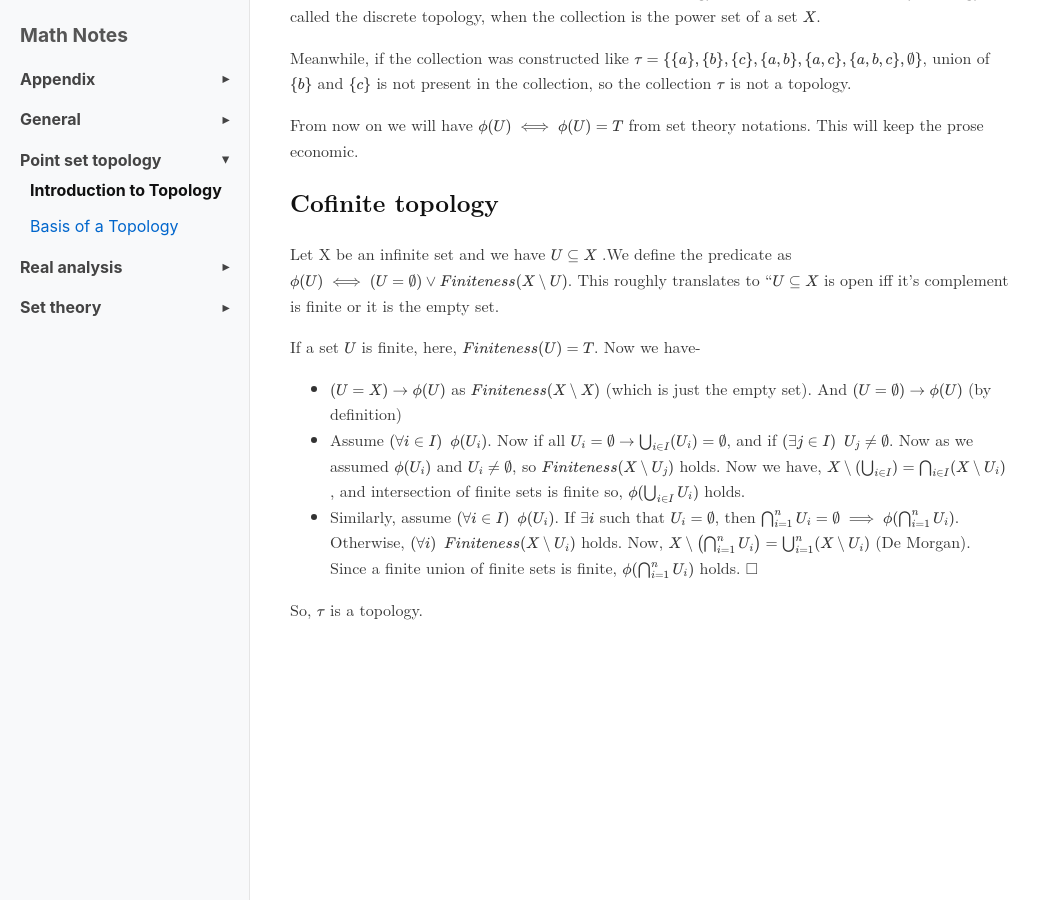
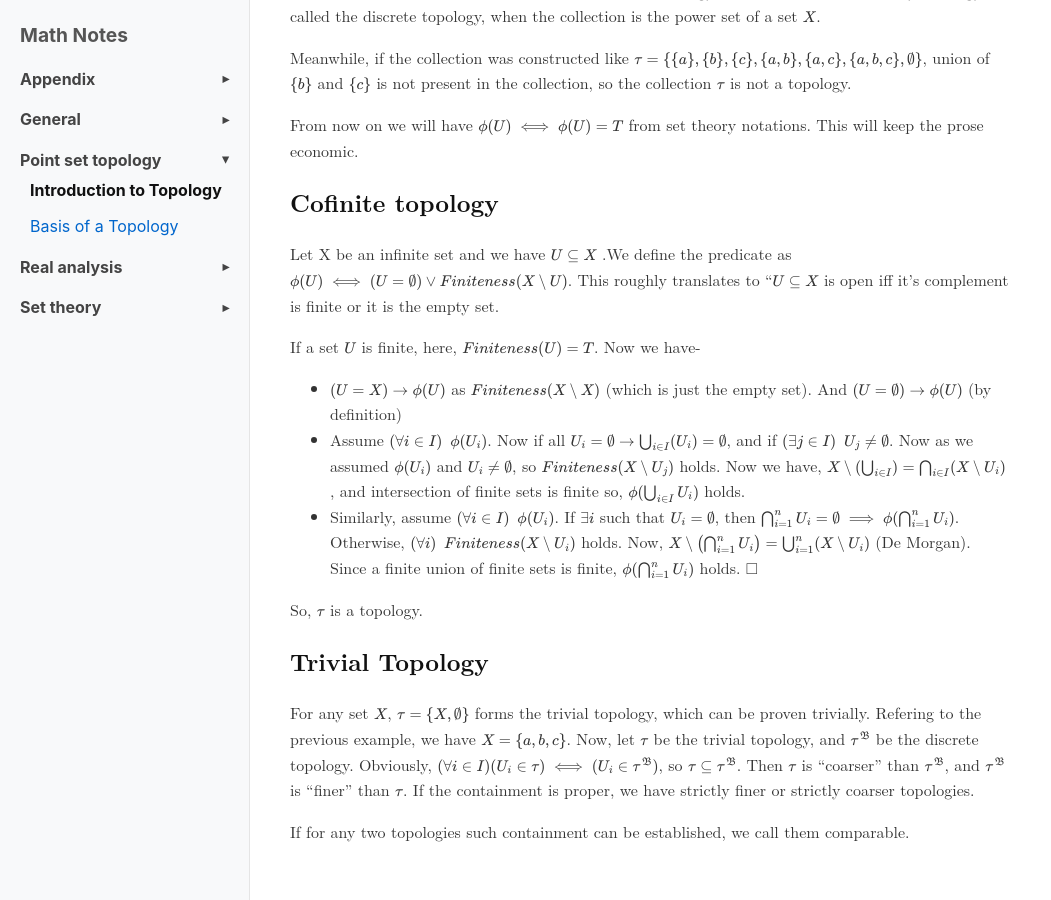
Before and after one commit to Nasif-Abdullah/Math, a Jekyll site: the page built from Point-Set Topology/Introduction.md, in a window 1280 px wide and 900 px high, scrolled down 955 px. Shown: the whole window, without its empty margins (0-1051 px from the left). Built offline with Jekyll 4.4.1, drawn with Linux system fonts in a browser that asks for light colours; some web fonts are replaced; before the commit the page ends 1633 px from its top, so only the background shows below that.

Commit message:
Update Introduction.md

```diff
--- a/Point-Set Topology/Introduction.md
+++ b/Point-Set Topology/Introduction.md
@@ -44,3 +44,9 @@ If a set $$U$$ is finite, here, $$Finiteness(U) = T$$. Now we have-
  - Similarly, assume $$(\forall i \in I) \ \ \phi(U_i)$$. If $$\exists i$$ such that $$U_i = \emptyset$$, then $$\bigcap_{i=1}^n U_i = \emptyset \implies \phi(\bigcap_{i=1}^n U_i)$$. Otherwise, $$(\forall i) \ \ Finiteness(X \setminus U_i)$$ holds. Now, $$X \setminus \left(\bigcap_{i=1}^n U_i\right) = \bigcup_{i=1}^n (X \setminus U_i)$$ (De Morgan). Since a finite union of finite sets is finite, $$\phi(\bigcap_{i=1}^n U_i)$$ holds. $$\square$$
 
 So, $$\tau$$ is a topology.
+
+## Trivial Topology
+For any set $$X$$, $$\tau = \{X, \emptyset\}$$ forms the trivial topology, which can be proven trivially.
+Refering to the previous example, we have $$X = \{a,b,c\}$$. Now, let $$\tau$$ be the trivial topology, and $$\tau^{\mathfrak{B}}$$ be the discrete topology. Obviously, $$(\forall i \in I) (U_i \in \tau) \iff (U_i \in \tau^{\mathfrak{B}})$$, so $$\tau \subseteq \tau^{\mathfrak{B}}$$. Then $$\tau$$ is "coarser" than $$\tau^{\mathfrak{B}}$$, and $$\tau^{\mathfrak{B}}$$ is "finer" than $$\tau$$. If the containment is proper, we have strictly finer or strictly coarser topologies.
+
+If for any two topologies such containment can be established, we call them comparable.
```
